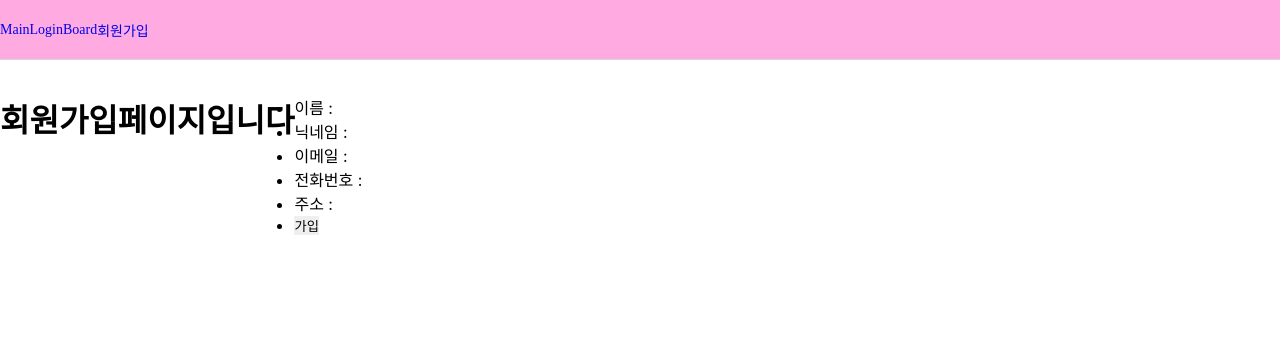
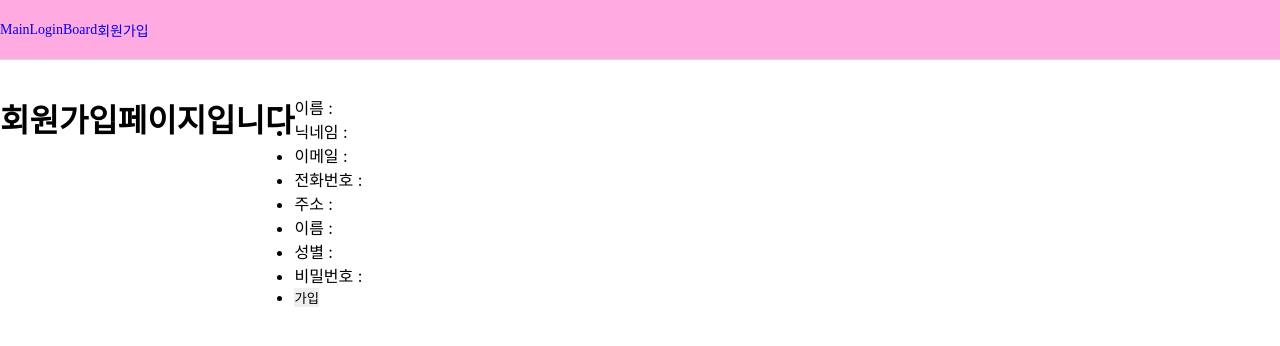
Before and after one commit to lhj12ps/study_connectW_FRONT, a Next.js app in the folder front/: page /join in a window 1280 px wide. Shown: the top 346 px of the page. Built offline with nearby package versions, Linux system fonts and the light colour scheme.

Commit message:
jwt 추가

```diff
--- a/front/components/Nav/Navbar.jsx
+++ b/front/components/Nav/Navbar.jsx
@@ -12,6 +12,7 @@ const Nav = styled.nav`
   align-items: center;
   position: fixed;
   border-bottom: 1px solid #d7d7d7;
+  margin-bottom: 5px;
 
   .navDiv {
     display: flex;
--- a/front/package.json
+++ b/front/package.json
@@ -11,6 +11,7 @@
   "dependencies": {
     "axios": "^1.1.2",
     "babel-plugin-styled-components": "^2.0.7",
+    "jsonwebtoken": "^8.5.1",
     "next": "12.3.1",
     "next-redux-saga": "^4.1.2",
     "next-redux-wrapper": "^8.0.0",
--- a/front/pages/join/index.js
+++ b/front/pages/join/index.js
@@ -1,3 +1,5 @@
+import { useState } from "react";
+import axios from "axios";
 import styled from "styled-components";
 
 const Warpper = styled.div`
@@ -8,27 +10,50 @@ const Warpper = styled.div`
 `;
 
 const Join = () => {
+  // const [click, setClick] = useState();
+
+  const [input, setInput] = useState();
+  const inputChange = (e) => {
+    const { name, value } = e.target;
+    setInput({ ...input, [name]: value });
+    console.log("input 확인용??", input);
+  };
+
+  const btnJoin = async (e) => {
+    e.preventDefault();
+    const result = await axios.post("http://localhost:4001/user/join", input);
+    console.log("result????:", result);
+  };
   return (
     <Warpper>
       <h1>회원가입페이지입니다</h1>
       <ul>
         <li>
-          이름 : <input></input>
+          이름 : <input name="userid" onChange={inputChange}></input>
         </li>
         <li>
-          닉네임 :<input></input>
+          닉네임 :<input name="nickname" onChange={inputChange}></input>
         </li>
         <li>
-          이메일 :<input></input>
+          이메일 :<input name="email" onChange={inputChange}></input>
         </li>
         <li>
-          전화번호 :<input></input>
+          전화번호 :<input name="tell" onChange={inputChange}></input>
         </li>
         <li>
-          주소 :<input></input>
+          주소 :<input name="address" onChange={inputChange}></input>
         </li>
         <li>
-          <button>가입</button>
+          이름 :<input name="username" onChange={inputChange}></input>
+        </li>
+        <li>
+          성별 :<input name="gender" onChange={inputChange}></input>
+        </li>
+        <li>
+          비밀번호 :<input name="userpw" onChange={inputChange}></input>
+        </li>
+        <li>
+          <input type="submit" value="가입" onClick={btnJoin}></input>
         </li>
       </ul>
     </Warpper>
```
Also changed, not shown: front/util/jwt.js (added, +15 -0 lines), 1 other file (tests, documents, lock files or other folders).
